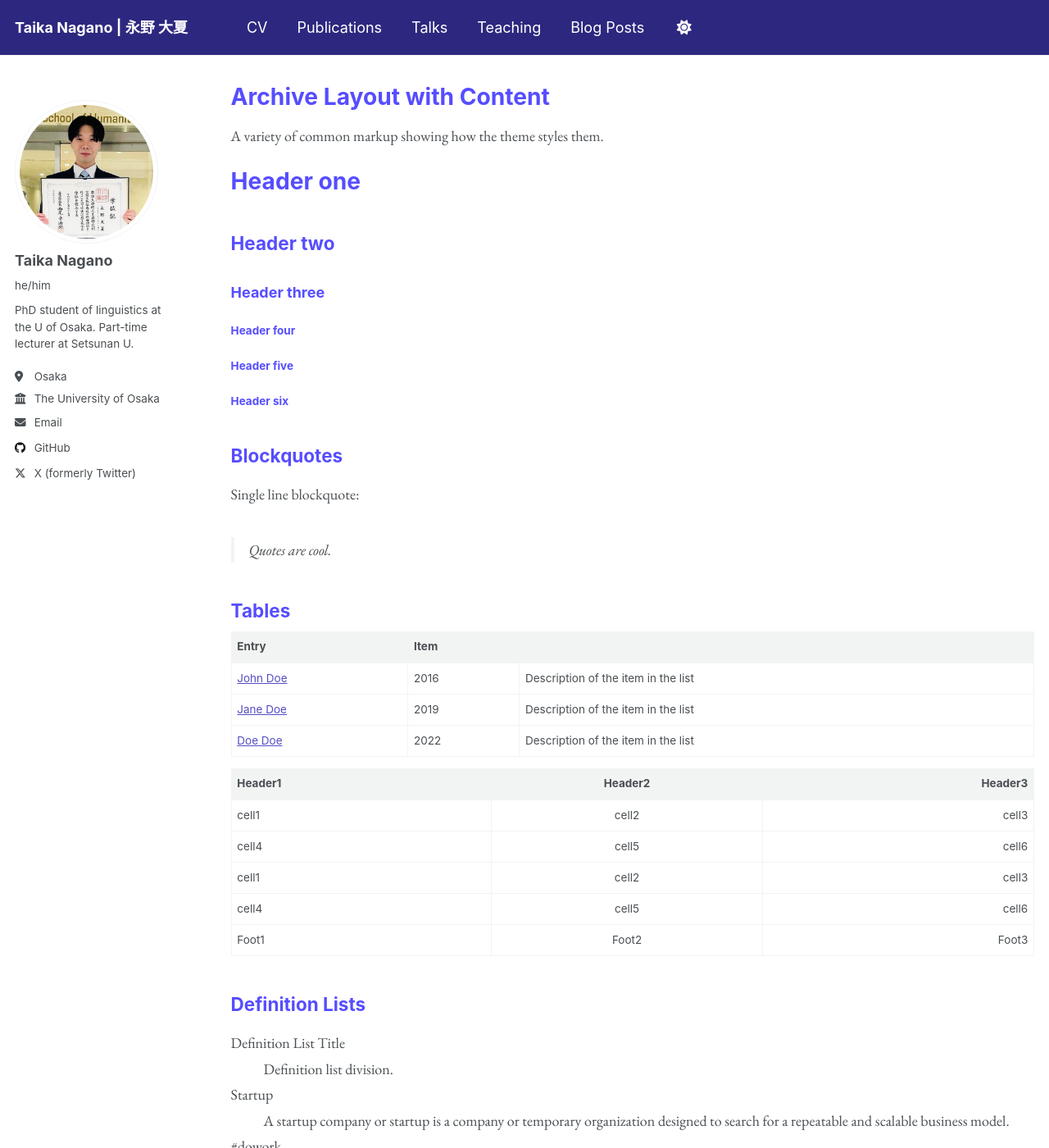
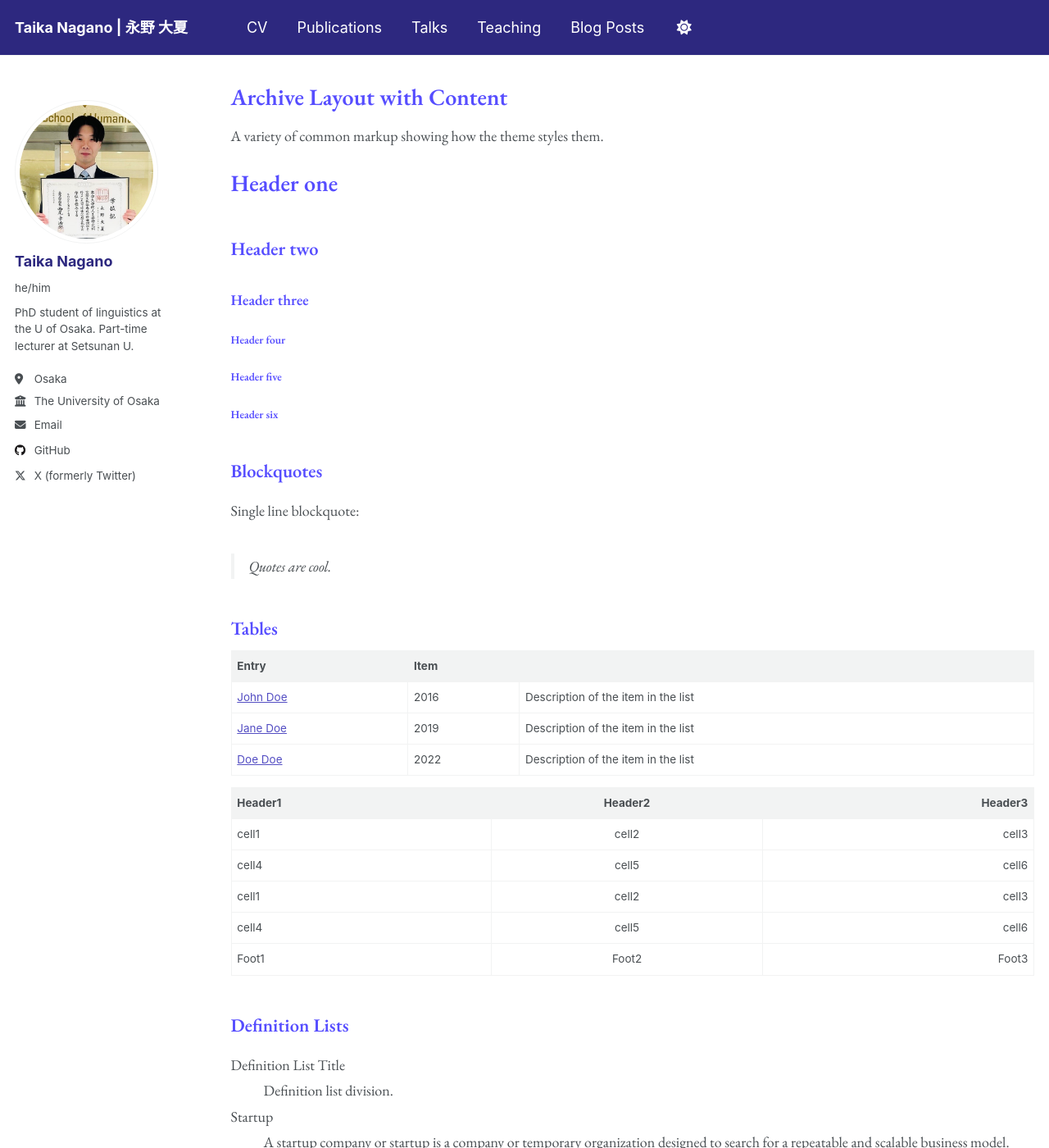
Before and after one commit to TaikaNagano/taikanagano.github.io, a Jekyll site: the page built from _pages/archive-layout-with-content.md, in a window 1280 px wide and 1400 px high. Shown: the whole window at 82% size. Built offline with Jekyll 4.4.1, drawn with Linux system fonts in a browser that asks for light colours.

Commit message:
Update main.scss

```diff
--- a/assets/css/main.scss
+++ b/assets/css/main.scss
@@ -206,26 +206,20 @@ body {
   color: #555;
 }
 
-/* ---- Inline tag-style links (pdf / slides / bib) ---- */
-.taglink {
-  display: inline-block;
-  padding: 0.15rem 0.5rem;
-  margin-left: 0.35rem;
-  border: 1px solid #2D287F;   /* 阪大ブルー */
-  border-radius: 4px;
-  color: #2D287F;
-  text-decoration: none !important;
-  font-size: 0.85em;
-  line-height: 1.2;
-}
-
-.taglink:hover {
-  background: #2D287F;
-  color: #fff;
-}
-
 /* ---- Optional: tighter lists in CV / archive ---- */
 .archive__item,
 .archive__item p {
   line-height: 1.6;
 }
+
+/* ===== Global headings (font + color) ===== */
+h1, h2, h3, h4, h5, h6 {
+  font-family:
+    "EB Garamond",
+    "Hiragino Mincho ProN",
+    "Yu Mincho",
+    "Noto Serif JP",
+    serif;
+  line-height: 1.35;
+  color: #2D287F;
+}
```
